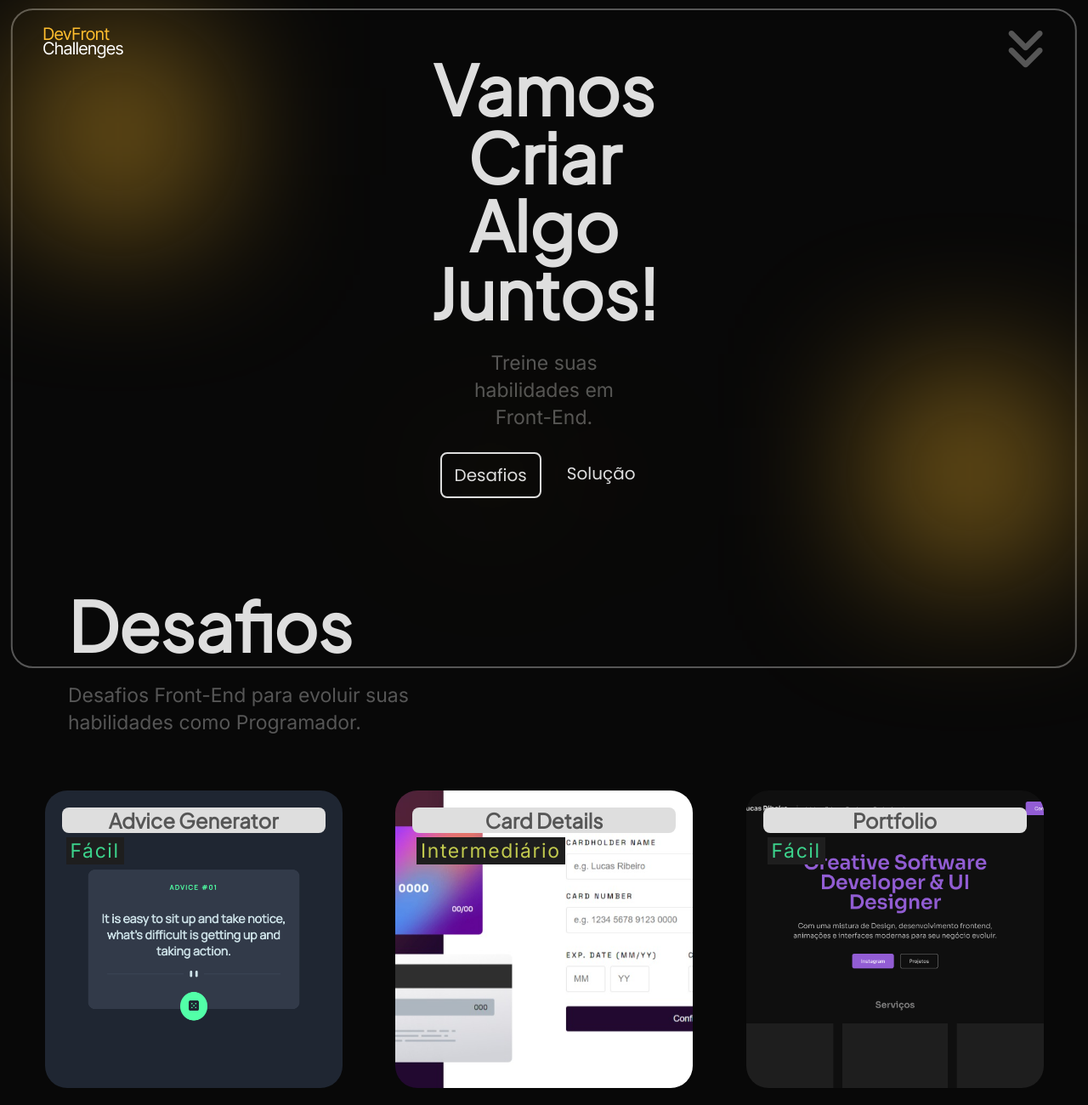
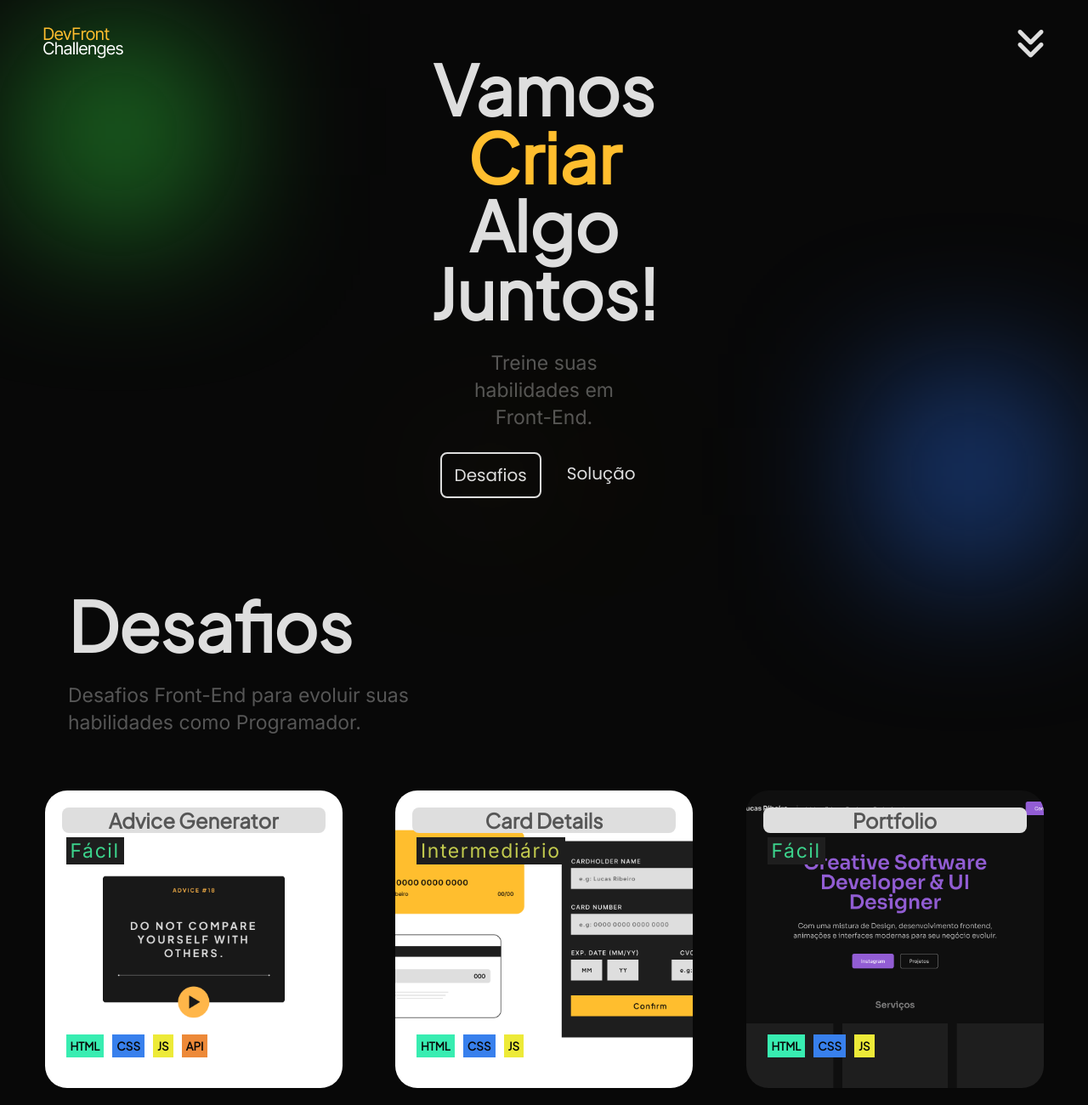
Before and after one commit to devlucaspro/devfrontchallenges, a plain HTML site: page index.html in a window 1280 px wide. Shown: the top 1300 px of the page at 85% size. Drawn offline with Linux system fonts and the light colour scheme.

Commit message:
version 1.5

```diff
--- a/index.html
+++ b/index.html
@@ -14,8 +14,6 @@
     <script src="https://kit.fontawesome.com/0642c68ef3.js" crossorigin="anonymous"></script>
 </head>
 <body>
-
-    <div class="border"></div>
 
     <div class="gradient"></div>
     <div class="gradient2"></div>
@@ -41,7 +39,7 @@
     <main>
 
         <div id="cta">
-            <h1>Vamos Criar Algo Juntos!</h1>
+            <h1>Vamos <span>Criar</span> Algo Juntos!</h1>
             <p>Treine suas habilidades em Front-End.</p>
             <div class="btn">
                 <a href="#desafios">Desafios</a>
--- a/index.js
+++ b/index.js
@@ -17,45 +17,51 @@ btn.addEventListener('click', () => {
 let lista = [
     {
         nome: 'Advice Generator',
-        capa: './assets/adviceGenerator.png',
+        capa: './assets/advice-generator.png',
         dificuldade: 'Fácil',
         localProjeto: 'https://advicegenerator-devlucas.netlify.app/',
-        descricao: 'Um Gerador de conselhos consumindo uma API, advice API, você clica no botão e o conselho muda de forma dinâmica. - HTML, CSS, JS, API'
+        descricao: 'Um Gerador de conselhos consumindo uma API, advice API, você clica no botão e o conselho muda de forma dinâmica. - HTML, CSS, JS, API',
+        tech: 'HTML, CSS, JS, API',
     },
     {
         nome: 'Card Details',
-        capa: './assets/cardProject.jpeg',
+        capa: './assets/cardDetails.png',
         dificuldade: 'Intermediário',
         localProjeto: 'https://card-details-devlucas.netlify.app/',
-        descricao: 'Um formulário com atualização em tempo real dos dados preenchidos, o usuário deve receber uma mensagem de erro quando algum input estiver faltando ou quando for preenchido com formato errado, você irá treinar muito suas habilidades em DOM no Javascript. - HTML, CSS, JS'
+        descricao: 'Um formulário com atualização em tempo real dos dados preenchidos, o usuário deve receber uma mensagem de erro quando algum input estiver faltando ou quando for preenchido com formato errado, você irá treinar muito suas habilidades em DOM no Javascript. - HTML, CSS, JS',
+        tech: 'HTML, CSS, JS',
     },
     {
         nome: 'Portfolio',
         capa: './assets/portfolioDesign.png',
         dificuldade: 'Fácil',
         localProjeto: '',
-        descricao: 'Um modelo de Portfólio para treinar suas habilidades Front-End, você pode ir além e desenvolver o Portfólio inteiro se quiser, Boa sorte! - HTML, CSS, JS'
+        descricao: 'Um modelo de Portfólio para treinar suas habilidades Front-End, você pode ir além e desenvolver o Portfólio inteiro se quiser, Boa sorte! - HTML, CSS, JS',
+        tech: 'HTML, CSS, JS',
     },
     {
         nome: 'Dev Links',
         capa: './assets/devLinksDesign.png',
         dificuldade: 'Fácil',
         localProjeto: '',
-        descricao: 'Teste suas habilidades de layout construindo esse Projeto, um site onde tem seus links de serviço ou pessoais. - HTML, CSS'
+        descricao: 'Teste suas habilidades de layout construindo esse Projeto, um site onde tem seus links de serviço ou pessoais. - HTML, CSS',
+        tech: 'HTML, CSS',
     },
     {
         nome: 'UIcode Website',
         capa: './assets/UIcodeDesign.png',
         dificuldade: 'Fácil',
         localProjeto: '',
-        descricao: 'Um Website com intuito de vender um produto digital, com diversas seções sobre o produto. - HTML, CSS, JS'
+        descricao: 'Um Website com intuito de vender um produto digital, com diversas seções sobre o produto. - HTML, CSS, JS',
+        tech: 'HTML, CSS, JS',
     },
     {
         nome: 'To Do App',
         capa: './assets/ToDoApp.png',
         dificuldade: 'Fácil',
         localProjeto: '',
-        descricao: 'Um To Do App que possibilita o usuário criar novas tarefas, excluir e ordenar de A-Z. - HTML, CSS, JS, LocalStorage'
+        descricao: 'Um To Do App que possibilita o usuário criar novas tarefas, excluir e salvar em LocalStorage. - HTML, CSS, JS, LocalStorage',
+        tech: 'HTML, CSS, JS',
     },
 ]
 
@@ -67,12 +73,36 @@ lista.forEach(function(value) {
     let divElement = document.createElement('div');
     let h2Element = document.createElement('h2');
     let pElement = document.createElement('p');
+    let smallElement = document.createElement('small');
+    let techArray = value.tech.split(', ');
 
     divElement.appendChild(h2Element);
     divElement.appendChild(pElement);
+    divElement.appendChild(smallElement);
 
     h2Element.innerHTML = value.nome
     pElement.innerHTML = value.dificuldade
+
+
+    techArray.forEach((tech) => {
+        let spanElement = document.createElement('span');
+        spanElement.innerHTML = tech
+
+        if(tech === 'HTML'){
+            spanElement.classList.add('html')
+        }
+        if(tech === 'CSS'){
+            spanElement.classList.add('css')
+        }
+        if(tech === 'JS'){
+            spanElement.classList.add('js')
+        }
+        if(tech === 'API'){
+            spanElement.classList.add('api')
+        }
+
+        smallElement.appendChild(spanElement);
+    })
 
     if(value.dificuldade === 'Fácil') {
         pElement.style.color = 'rgb(60, 211, 140)'
@@ -112,7 +142,7 @@ lista.forEach(function(value) {
         a.classList.add('btnProject');
 
         h2.innerHTML = value.nome
-        btn.innerHTML = '<i class="fa-regular fa-circle-xmark fa-2x"></i>'
+        btn.innerHTML = '<span class="btnIconClose"></span>'
         btn.title = 'Fechar'
         capa.src = value.capa
         descricao.innerHTML = value.descricao
--- a/style.css
+++ b/style.css
@@ -33,21 +33,8 @@ body {
     background-color: var(--gray);
 }
 
-.border {
-    border: 2px solid var(--gray);
-    border-radius: 26px;
-    width: 98vw;
-    height: 97vh;
-    margin-top: 10px;
-    position: fixed;
-    top: 0px;
-    left: 50%;
-    transform: translate(-50%);
-    z-index: -9999;
-}
-
 .gradient {
-    background: #FFBE2E;
+    background: #38ed46;
     filter: blur(100px);
     width: 150px;
     height: 150px;
@@ -57,7 +44,7 @@ body {
 }
 
 .gradient2 {
-    background: #FFBE2E;
+    background: #2e78ff;
     filter: blur(100px);
     width: 150px;
     height: 150px;
@@ -81,6 +68,7 @@ h1 {
     font-weight: 700;
     font-size: 80px;
     line-height: 80px;
+    user-select: none;
 }
 
 p {
@@ -109,7 +97,7 @@ header img {
 
 #menuBtn {
     background: transparent;
-    color: var(--gray);
+    color: var(--white);
     border: none;
     position: fixed;
     right: 50px;
@@ -130,7 +118,13 @@ header img {
 }
 
 #cta h1 {
-    padding-inline: 15px;
+    padding-inline: 40px;
+    max-width: 360px;
+    margin: 0 auto;
+}
+
+#cta h1 span {
+    color: #FFBE2E;
 }
 
 #cta p {
@@ -295,6 +289,11 @@ nav div {
     gap: 40px;
 }
 
+.headerPop h2 {
+    order: 2;
+    padding-inline: 10px;
+}
+
 .popUp {
     position: fixed;
     top: 50%;
@@ -303,8 +302,8 @@ nav div {
     background-color: var(--second-black);
     border: 2px solid var(--gray);
     border-radius: 26px;
-    width: 80vw;
-    height: 80vh;
+    width: 90vw;
+    height: 90vh;
     display: flex;
     flex-direction: column;
     align-items: center;
@@ -313,12 +312,17 @@ nav div {
 }
 
 .btnClose {
+    display: flex;
     background-color: transparent;
-    color: var(--white);
-    font-weight: bold;
-    align-self: end;
+    color: #d63f3f;
+    padding: 5px;
     border: none;
     cursor: pointer;
+    order: 1;
+}
+
+.btnClose:hover {
+    color: #d82e2e;
 }
 
 .capaPopUp {
@@ -339,7 +343,7 @@ nav div {
 }
 
 .btnProject {
-    border: 2px solid #DEDEDE;
+    border: 2px solid #FFBE2E;
     border-radius: 20px;
     font-weight: 500;
     font-size: 20px;
@@ -349,7 +353,7 @@ nav div {
 }
 
 .btnProject:hover {
-    background: var(--white);
+    background: #FFBE2E;
     color: var(--black);
 }
 
@@ -414,6 +418,76 @@ nav div {
     background: var(--white);
     color: var(--black);
 }
+
+
+/* techs */
+.html {
+    position: relative;
+    bottom: -200px;
+    color: #080808;
+    margin-inline: 5px;
+    padding: 5px;
+    background-color: #38edb1;
+}
+.css {
+    position: relative;
+    bottom: -200px;
+    color: #080808;
+    margin-inline: 5px;
+    padding: 5px;
+    background-color: #3880ed;
+}
+.js {
+    position: relative;
+    bottom: -200px;
+    color: #080808;
+    margin-inline: 5px;
+    padding: 5px;
+    background-color: #edea38;
+}
+.api {
+    position: relative;
+    bottom: -200px;
+    color: #080808;
+    margin-inline: 5px;
+    padding: 5px;
+    background-color: #ed8938;
+}
+
+/* menuBTN */
+.fa-4x {
+    font-size: 3em !important;
+}
+
+.btnIconClose {
+    display: block;
+    border-top: 3px solid;
+    width: 30px;
+    position: relative;
+    transition: .4s;
+}
+.btnIconClose::after {
+    content: '';
+    display: block;
+    width: 30px;
+    height: 3px;
+    top: 2px;
+    background-color: currentColor;
+    margin-top: 5px;
+    position: relative;
+    transition: .4s;
+}
+
+.btnIconClose:hover {
+    transform: rotate(45deg);
+}
+.btnIconClose:hover::after {
+    transform: rotate(-90deg);
+    top: -8px;
+    left: 0px;
+}
+
+
 
 
 
@@ -490,13 +564,14 @@ nav div {
     }
 
     .fa-4x {
-        font-size: 3em;
+        font-size: 2.7em !important;
     }
 }
 
 @media (min-width: 1400px) and (max-width: 1500px) {
     #cta {
         margin-top: 100px;
+        margin-bottom: 120px;
     }
 
     .boxProjects {
```
Also changed, not shown: assets/advice-generator.png (added), assets/adviceGenerator.png (deleted), assets/cardDetails.png (added), assets/cardProject.jpeg (deleted), 1 other file.
